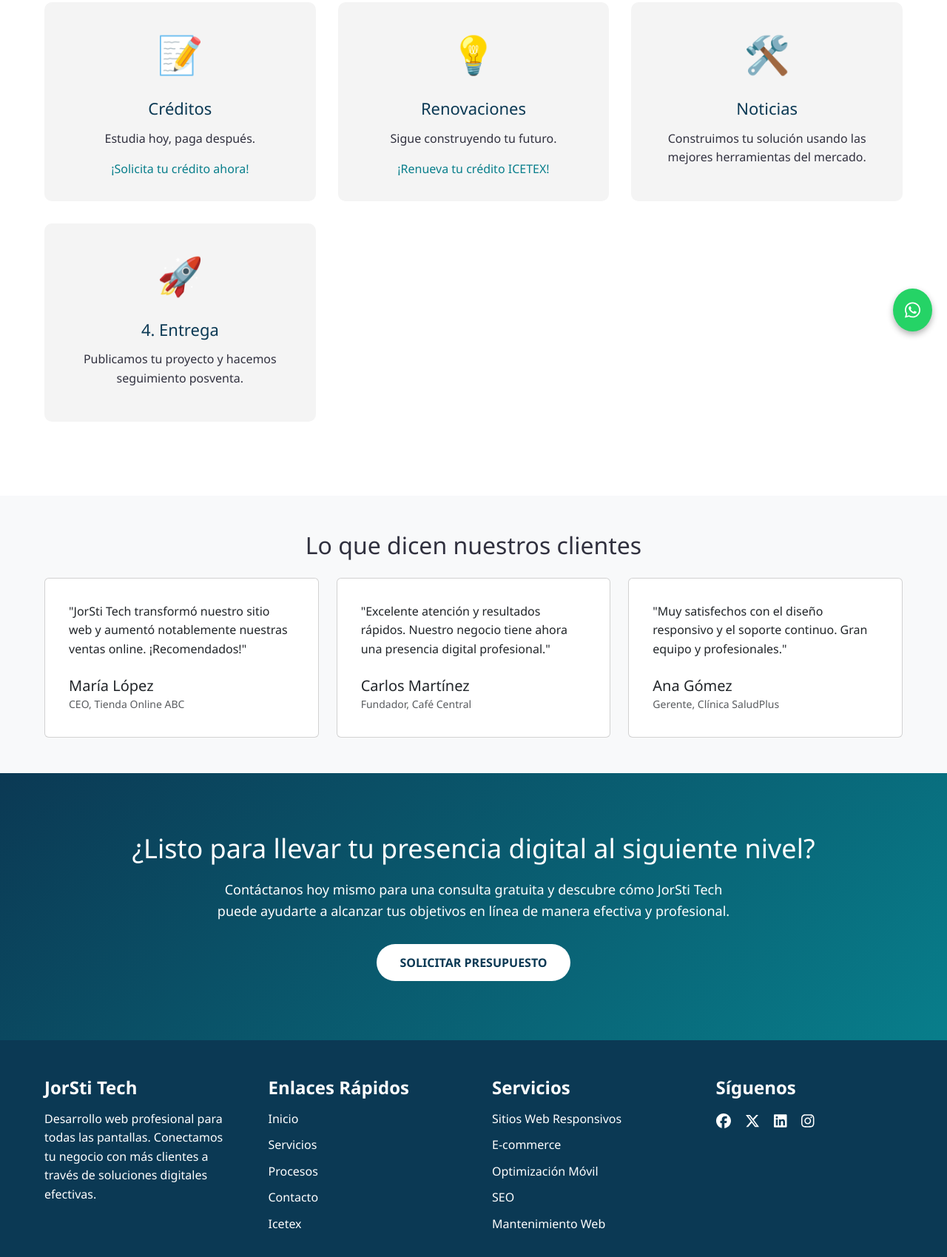
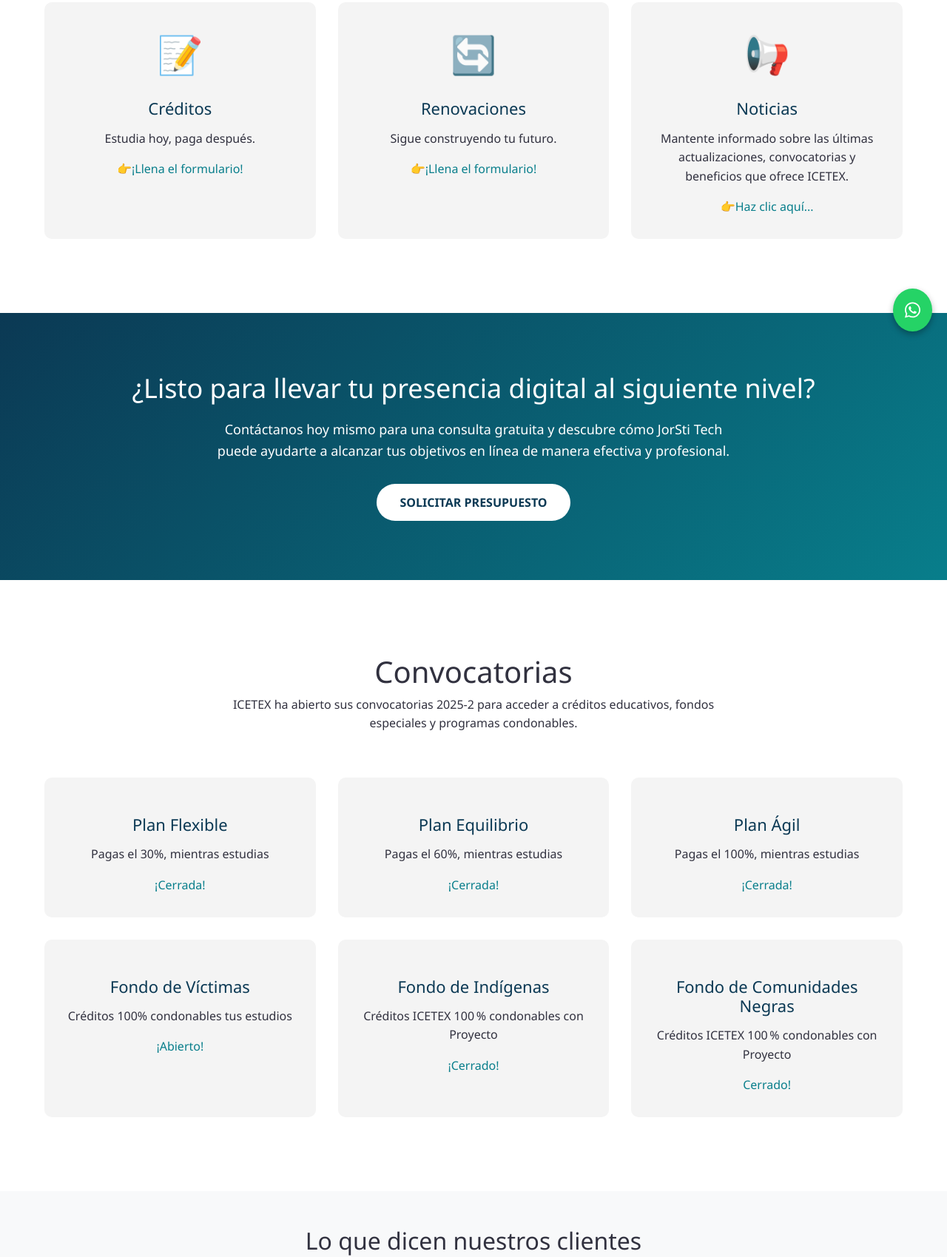
Before and after one commit to smringdesigns/jorsti-tech, a plain HTML site: page icetex.html in a window 1280 px wide. Shown: the part 332-2031 px from the top of the page at 74% size. Drawn offline with nearby package versions, Linux system fonts and the light colour scheme.

Commit message:
Commits 4 UPDATE

```diff
--- a/icetex.html
+++ b/icetex.html
@@ -79,7 +79,7 @@
 </header>
 <!-- End Header -->
 
-<!-- Sección Contacto -->
+<!-- Sección Contacto 1-->
 <section class="contact" id="contacto">
     <div class="container">
         <div class="section-header">
@@ -91,23 +91,76 @@
             <div class="service-icon">📝</div>
             <h4>Créditos</h4>
             <p>Estudia hoy, paga después.</p>
-            <a href="https://docs.google.com/forms/d/e/1FAIpQLSf17L9PN3_sm5Wvb65K3_ANUCpiHJSomT8XphRtv2VA97TWQw/viewform">¡Solicita tu crédito ahora!</a>
+            <a href="https://docs.google.com/forms/d/e/1FAIpQLSf17L9PN3_sm5Wvb65K3_ANUCpiHJSomT8XphRtv2VA97TWQw/viewform" target="_blank" rel="noopener noreferrer">👉¡Llena el formulario!</a>
             </div>
             <div class="service-card">
-            <div class="service-icon">💡</div>
+            <div class="service-icon">🔄</div>
             <h4>Renovaciones</h4>
             <p>Sigue construyendo tu futuro.</p>
-            <a href="https://docs.google.com/forms/d/e/1FAIpQLScpWkOa_MfNbHHxKlDZ1F3XPPcui7VyIIWpl23lFsmjtH97gg/viewform">¡Renueva tu crédito ICETEX!</a>
+            <a href="https://docs.google.com/forms/d/e/1FAIpQLScpWkOa_MfNbHHxKlDZ1F3XPPcui7VyIIWpl23lFsmjtH97gg/viewform" target="_blank" rel="noopener noreferrer">👉¡Llena el formulario!</a>
             </div>
             <div class="service-card">
-            <div class="service-icon">🛠️</div>
+            <div class="service-icon">📢</div>
             <h4>Noticias</h4>
-            <p>Construimos tu solución usando las mejores herramientas del mercado.</p>
+            <p>Mantente informado sobre las últimas actualizaciones, convocatorias y beneficios que ofrece ICETEX.</p>
+            <a href="https://web.icetex.gov.co/prensa/comunicados" target="_blank" rel="noopener noreferrer">👉Haz clic aquí...</a>
+            </div>
+        </div>
+    </div>
+</section>
+
+<!-- CTA Section -->
+<section class="cta">
+    <div class="container">
+        <h3>¿Listo para llevar tu presencia digital al siguiente nivel?</h3>
+        <p>Contáctanos hoy mismo para una consulta gratuita y descubre cómo JorSti Tech puede ayudarte a alcanzar tus objetivos en línea de manera efectiva y profesional.</p>
+        <a href="contact.html" class="btn">Solicitar Presupuesto</a>
+    </div>
+</section>
+
+<!-- Sección Contacto 2-->
+<section class="contact" id="contacto">
+    <div class="container">
+        <div class="section-header">
+            <h1>Convocatorias</h1>
+            <p>ICETEX ha abierto sus convocatorias 2025-2 para acceder a créditos educativos, fondos especiales y programas condonables.</p>
+        </div>
+        <div class="services-grid">
+            <div class="service-card">
+            <div class="service-icon"></div>
+            <h4>Plan Flexible</h4>
+            <p>Pagas el 30%, mientras estudias</p>
+            <a href="https://web.icetex.gov.co/es/-/tu-pagas-el-30" target="_blank" rel="noopener noreferrer">¡Cerrada!</a>
             </div>
             <div class="service-card">
-            <div class="service-icon">🚀</div>
-            <h4>4. Entrega</h4>
-            <p>Publicamos tu proyecto y hacemos seguimiento posventa.</p>
+            <div class="service-icon"></div>
+            <h4>Plan Equilibrio</h4>
+            <p>Pagas el 60%, mientras estudias</p>
+            <a href="https://web.icetex.gov.co/es/-/tu-pagas-el-60 target="_blank" rel="noopener noreferrer">¡Cerrada!</a>
+            </div>
+            <div class="service-card">
+            <div class="service-icon"></div>
+            <h4>Plan Ágil</h4>
+            <p>Pagas el 100%, mientras estudias</p>
+            <a href="https://web.icetex.gov.co/es/-/tu-pagas-el-100" target="_blank" rel="noopener noreferrer">¡Cerrada!</a>
+            </div>
+            <div class="service-card">
+            <div class="service-icon"></div>
+            <h4>Fondo de Víctimas</h4>
+            <p>Créditos 100% condonables tus estudios</p>
+            <a href="https://web.icetex.gov.co/es/-/poblacion-victima-del-conflicto-armado-en-Colombia" target="_blank" rel="noopener noreferrer">¡Abierto!</a>
+            </div>
+            <div class="service-card">
+            <div class="service-icon"></div>
+            <h4>Fondo de Indígenas</h4>
+            <p>Créditos ICETEX 100 % condonables con Proyecto</p>
+            <a href="https://web.icetex.gov.co/es/-/comunidades-indigenas" target="_blank" rel="noopener noreferrer">¡Cerrado!</a>
+            </div>
+            <div class="service-card">
+            <div class="service-icon"></div>
+            <h4>Fondo de Comunidades Negras</h4>
+            <p>Créditos ICETEX 100 % condonables con Proyecto</p>
+            <a href="https://web.icetex.gov.co/es/-/comunidades-negras" target="_blank" rel="noopener noreferrer">Cerrado!</a>
             </div>
         </div>
     </div>
@@ -151,16 +204,6 @@
     </div>
   </div>
 </section>
-
-<!-- CTA Section -->
-<section class="cta">
-    <div class="container">
-        <h3>¿Listo para llevar tu presencia digital al siguiente nivel?</h3>
-        <p>Contáctanos hoy mismo para una consulta gratuita y descubre cómo JorSti Tech puede ayudarte a alcanzar tus objetivos en línea de manera efectiva y profesional.</p>
-        <a href="contact.html" class="btn">Solicitar Presupuesto</a>
-    </div>
-</section>
-
 
  <!-- Botón flotante de WhatsApp -->
     <a href="https://wa.me/573008765301" target="_blank" rel="noopener noreferrer" class="whatsapp-float" title="Escríbenos por WhatsApp">
```
